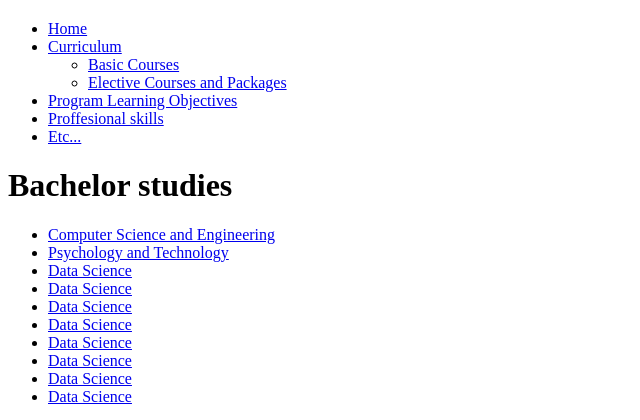
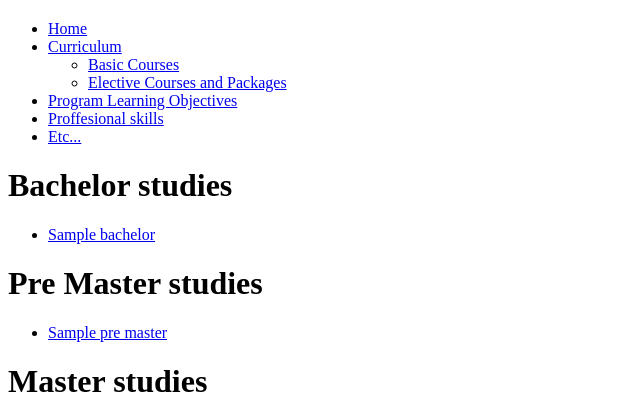
Before and after one commit to Dacaspex/Hypermedia-Study-Guide, a PHP site: template app/views/program.php in a window 1280 px wide. Shown: the part 35-455 px from the top of the page, without its empty margins (0-640 px from the left). Run offline with PHP 8.4, Linux system fonts and the light colour scheme; the template is opened without the code that fills it: most values are stand-ins (such as "Sample title", 1, 10 or a date in 2020); data that the repository does not hold is empty; grey boxes are pictures that could not be loaded.

Commit message:
Made top drawers functional

```diff
--- a/app/views/program.php
+++ b/app/views/program.php
@@ -27,16 +27,27 @@
 <div class="study-drawer width-limit" id="bachelor-drawer" align-property="top" align-value="-100%">
     <h1>Bachelor studies</h1>
     <ul>
-        <li><a href="#">Computer Science and Engineering</a></li>
-        <li><a href="#">Psychology and Technology</a></li>
-        <li><a href="#">Data Science</a></li>
-        <li><a href="#">Data Science</a></li>
-        <li><a href="#">Data Science</a></li>
-        <li><a href="#">Data Science</a></li>
-        <li><a href="#">Data Science</a></li>
-        <li><a href="#">Data Science</a></li>
-        <li><a href="#">Data Science</a></li>
-        <li><a href="#">Data Science</a></li>
+        <?php foreach($programs['bachelors'] as $program): ?>
+            <li><a href="/bachelor/<?= $program['slug'] ?>/overview"><?= $program['name'] ?></a></li>
+        <?php endforeach; ?>
+    </ul>
+</div>
+
+<div class="study-drawer width-limit" id="pre-master-drawer" align-property="top" align-value="-100%">
+    <h1>Pre Master studies</h1>
+    <ul>
+        <?php foreach($programs['preMaster'] as $program): ?>
+            <li><a href="/pre-master/<?= $program['slug'] ?>/overview"><?= $program['name'] ?></a></li>
+        <?php endforeach; ?>
+    </ul>
+</div>
+
+<div class="study-drawer width-limit" id="master-drawer" align-property="top" align-value="-100%">
+    <h1>Master studies</h1>
+    <ul>
+        <?php foreach($programs['masters'] as $program): ?>
+            <li><a href="/pre-master/<?= $program['slug'] ?>/overview"><?= $program['name'] ?></a></li>
+        <?php endforeach; ?>
     </ul>
 </div>
 
```
